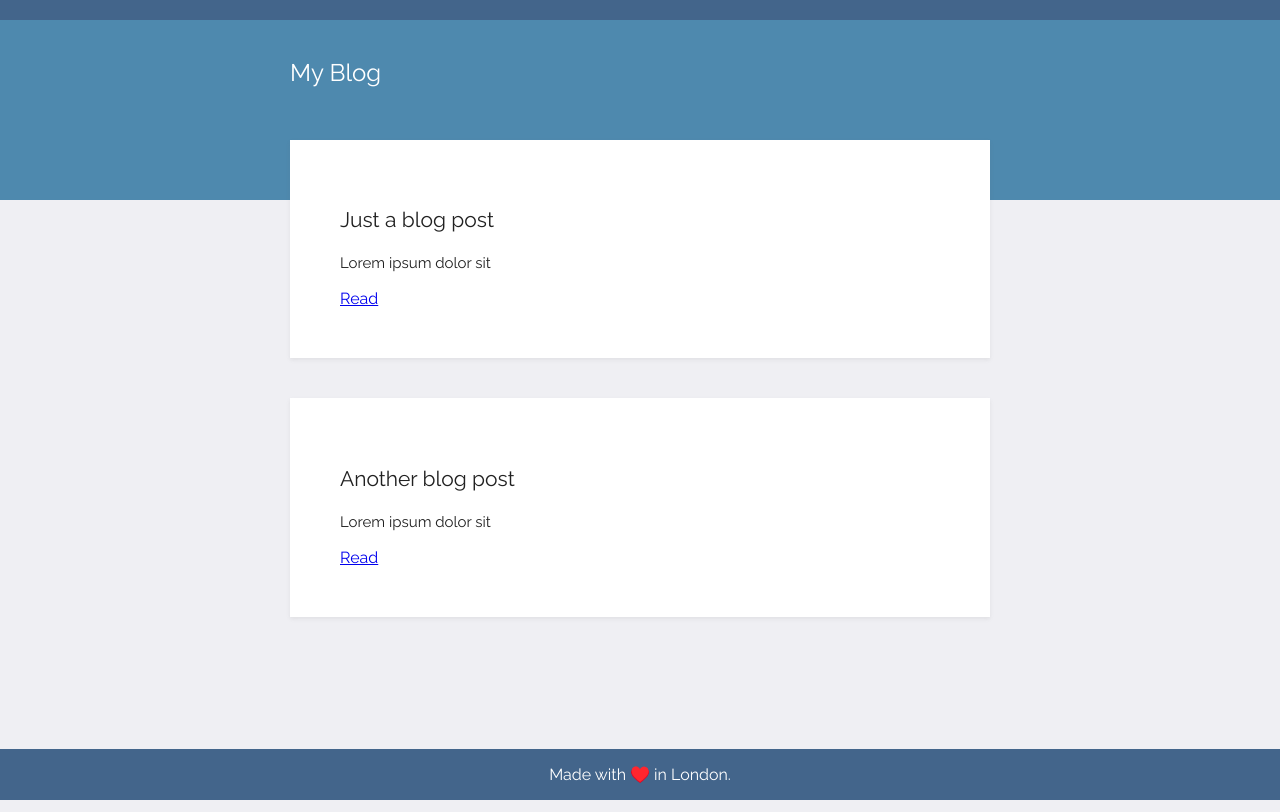
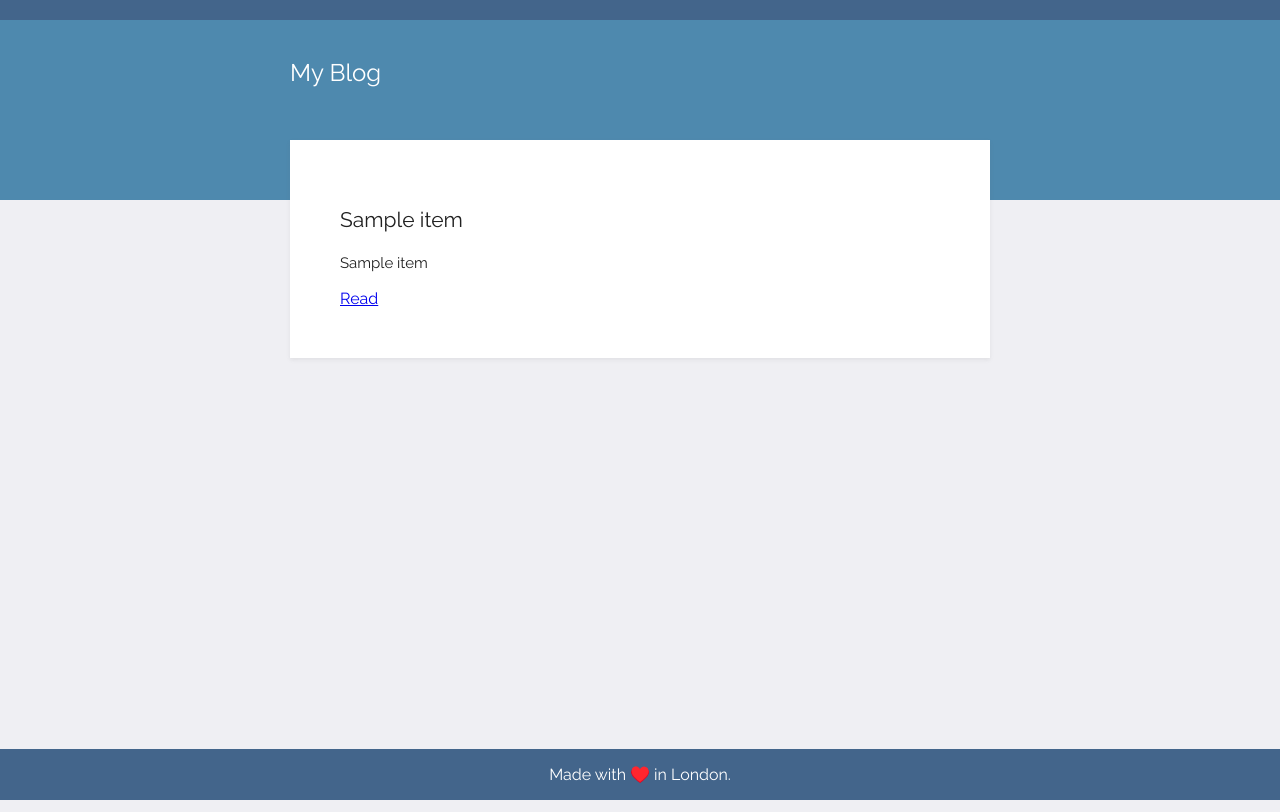
Before and after one commit to krizhnaa/Blog-Template-Flask, a Flask app: page / in a window 1280 px wide. Run offline with Flask 3, Linux system fonts and the light colour scheme; a database or web service that is not in the repository returns one stand-in record (values such as "Sample title"); data that the repository does not hold is empty.

Commit message:
Rendered the collected data into html page

```diff
--- a/templates/index.html
+++ b/templates/index.html
@@ -11,20 +11,22 @@
     <div class="top">
         <div class="title"><h1>My Blog</h1></div>
     </div>
+<!--    <div class="content">-->
+<!--        <div class="card">-->
+<!--            <h2>Just a blog post</h2>-->
+<!--            <p class="text">Lorem ipsum dolor sit </p>-->
+<!--            <a href="#">Read</a>-->
+<!--        </div>-->
+<!--    </div>-->
+    {% for blog in blogs %}
     <div class="content">
         <div class="card">
-            <h2>Just a blog post</h2>
-            <p class="text">Lorem ipsum dolor sit </p>
+            <h2>{{ blog['title'] }}</h2>
+            <p class="text">{{ blog['subtitle'] }}</p>
             <a href="#">Read</a>
         </div>
     </div>
-    <div class="content">
-        <div class="card">
-            <h2>Another blog post</h2>
-            <p class="text">Lorem ipsum dolor sit </p>
-            <a href="#">Read</a>
-        </div>
-    </div>
+    {% endfor %}
 </div>
 </body>
 <footer>
```
